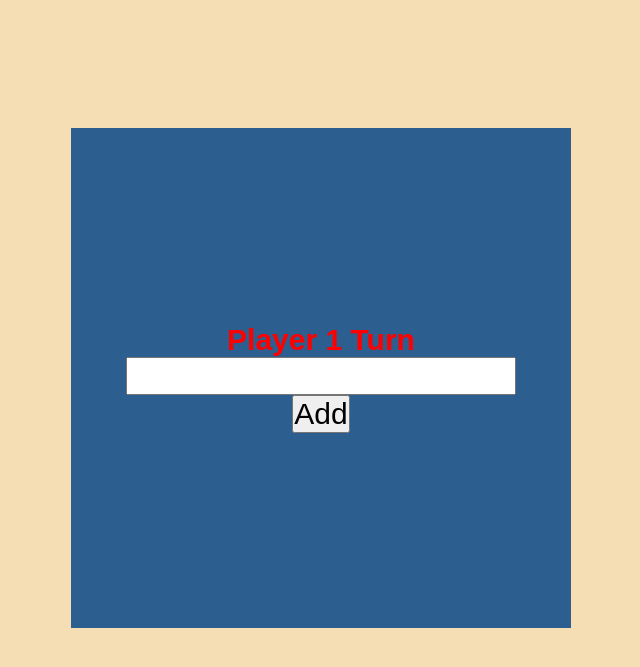
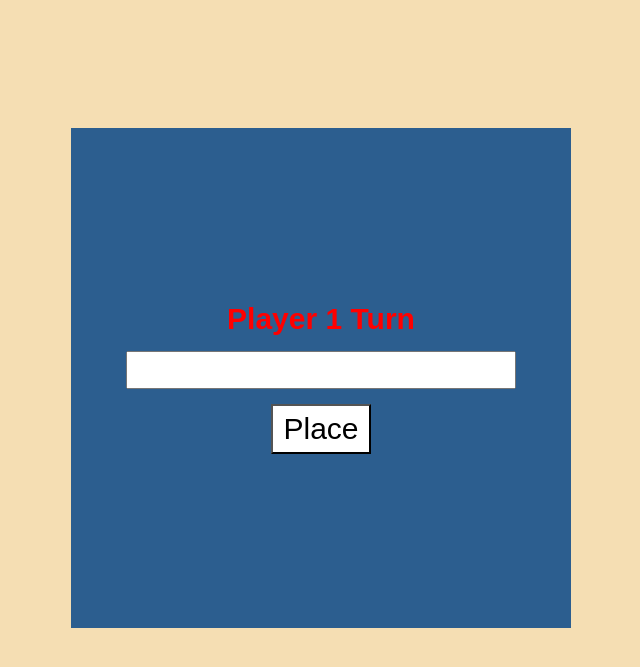
Before and after one commit to Doxteur/Puissance4Js, a PHP site: page /indextest.html in a window 1280 px wide. Shown: the top 667 px of the page, without its empty margins (319-959 px from the left). Run offline with PHP 8.4, Linux system fonts and the light colour scheme.

```diff
--- a/index2.css
+++ b/index2.css
@@ -10,6 +10,7 @@ h1{
     font-family: Arial, Helvetica, sans-serif;
     font-weight: bold;
     font-size: 30px;
+    padding-bottom: 15px;
 }
 #table{
     background-color: #2C5E8F;
@@ -24,6 +25,7 @@ h1{
     text-align: center;
     display: table-cell;
     vertical-align: middle;
+
 }
 input{
     font-size: 30px;
@@ -32,4 +34,8 @@ input{
 }
 button{
     font-size: 30px;
+    margin-top: 15px;
+    width: 100px;
+    height: 50px;
+    background-color: white;
 }
--- a/indextest.html
+++ b/indextest.html
@@ -16,7 +16,7 @@
 
       <input type="number" name="a" id="a" /><br />
       <button onclick="placeAColor(document.getElementById('a').value)">
-        Add
+        Place
       </button>
     </div>
   </div>
```
